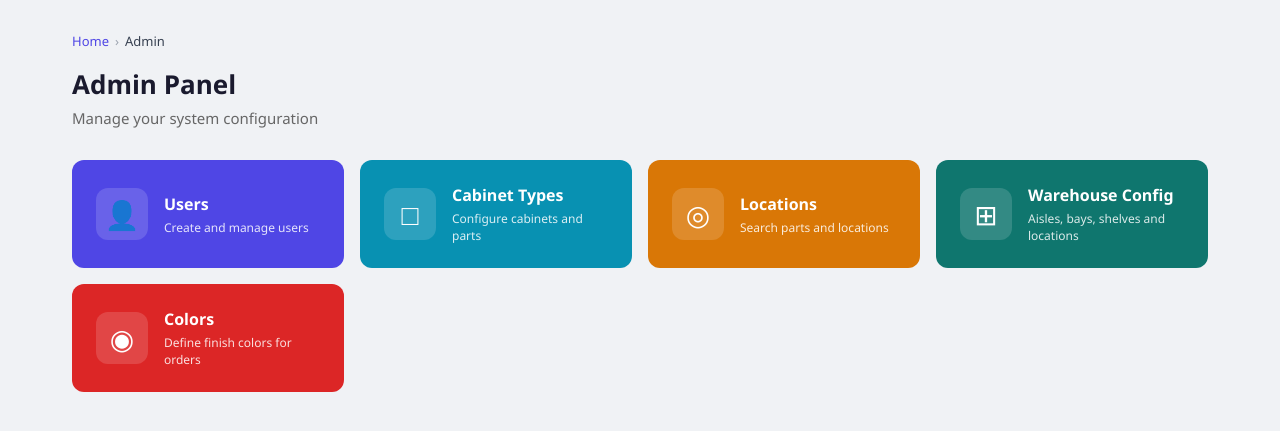
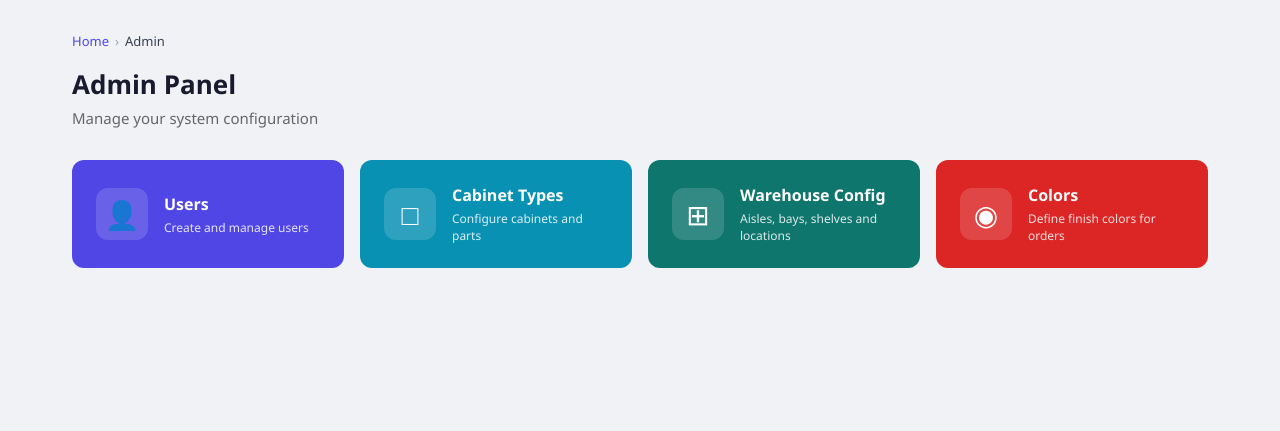
Before and after one commit to sarwin-dev/pickflow, a Flask app: page /admin/ in a window 1280 px wide. Shown: the part 60-491 px from the top of the page. Run offline with Flask 3, Linux system fonts and the light colour scheme; the visitor is signed in with stand-in values (Sample User, id 1).

Commit message:
Remove admin/locations, clickable low stock card, inventory filter=low mode
Co-Authored-By: Claude Sonnet 4.6 <noreply@anthropic.com>

```diff
--- a/routes/admin.py
+++ b/routes/admin.py
@@ -258,28 +258,6 @@ def warehouse_config():
     return render_template('admin/warehouse_config.html', config=config)
 
 # ============================================
-# LOCATIONS
-# ============================================
-
-@admin_bp.route('/locations')
-def locations():
-    check = admin_required()
-    if check:
-        return check
-    search = request.args.get('search', '')
-    if search:
-        parts = Part.query.filter(
-            Part.name.ilike(f'%{search}%')
-        ).order_by(
-            Part.active_aisle,
-            Part.active_bay,
-            Part.active_shelf
-        ).all()
-    else:
-        parts = []
-    return render_template('admin/locations.html', parts=parts, search=search)
-
-# ============================================
 # COLORS
 # ============================================
 
--- a/templates/admin/index.html
+++ b/templates/admin/index.html
@@ -25,14 +25,6 @@
         </div>
     </a>
 
-    <a href="/admin/locations" class="module-card inventory">
-        <div class="module-icon">◎</div>
-        <div class="module-info">
-            <h3>Locations</h3>
-            <p>Search parts and locations</p>
-        </div>
-    </a>
-
     <a href="/admin/warehouse" class="module-card supervision">
         <div class="module-icon">⊞</div>
         <div class="module-info">
--- a/templates/inventory/index.html
+++ b/templates/inventory/index.html
@@ -153,6 +153,10 @@
     </div>
     {% endif %}
 
+{% elif filter_mode == 'low' and not part_results %}
+<div style="text-align:center; padding:3rem; color:#999;">
+    <p style="font-size:16px; color:#16a34a; font-weight:600;">All parts are above minimum stock levels</p>
+</div>
 {% else %}
 <!-- estado inicial - sin busqueda -->
 <div style="text-align:center; padding:4rem 2rem; color:#999;">
```
Also changed, not shown: routes/inventory.py (+14 -9 lines), templates/dashboard.html (+7 -4 lines).
